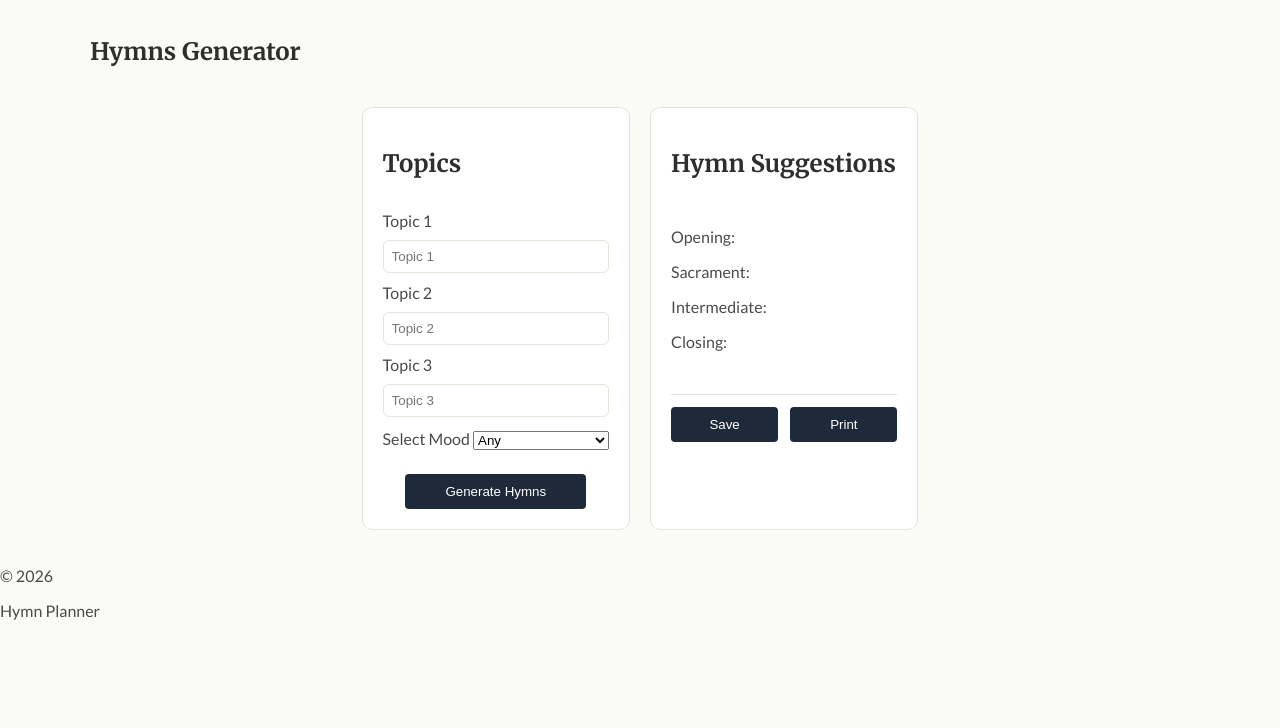
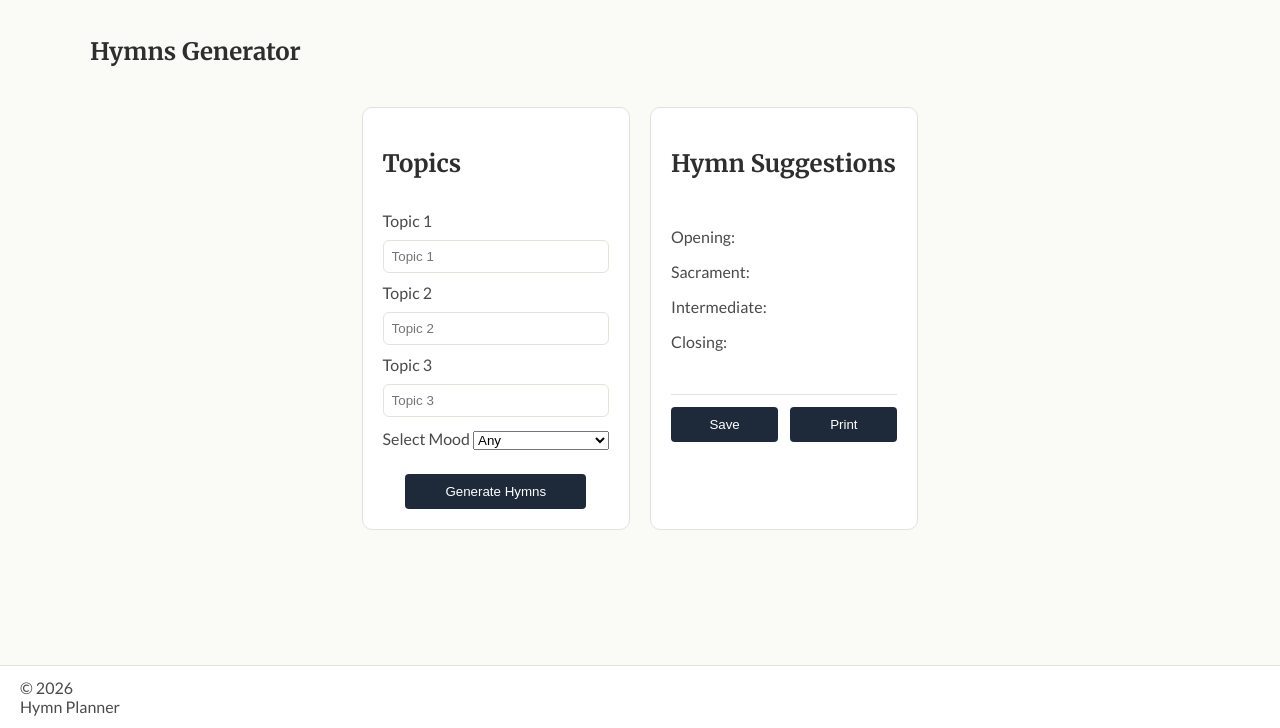
Before and after one commit to misswendiaz/Hymn-Planner, a website built with Vite: page index.html in a window 1280 px wide. Shown: the part 72-800 px from the top of the page. Built offline with nearby package versions, Linux system fonts and the light colour scheme; no server answers.

Commit message:
Fixed Footer CSS

```diff
--- a/src/css/stylesheet.css
+++ b/src/css/stylesheet.css
@@ -26,16 +26,43 @@
    BASE LAYOUT
 ========================================================= */
 
+html,
+body {
+  height: 100%;
+}
+
 body {
   margin: 0;
   padding: 0;
+  min-height: 100vh;
+  display: flex;
+  flex-direction: column;
   background: var(--bg-primary);
   color: var(--text-primary);
   font-family: "Lato", sans-serif;
 }
 
+#content {
+  flex: 1;
+}
+
 section {
   padding: 20px;
+}
+
+footer {
+  display: flex;
+  justify-content: space-between;
+  align-items: center;
+
+  padding: 12px 20px;
+
+  background: var(--surface);
+  border-top: 1px solid var(--border);
+}
+
+footer p {
+  margin: 0;
 }
 
 /* =========================================================
```
Also changed, not shown: dist/assets/index-BO_SbC2Q.css (deleted), dist/assets/index-BrOWfnYK.css (added), dist/assets/index-fkZujzPi.js (renamed from dist/assets/index-DqBWJM0d.js), dist/index.html.
